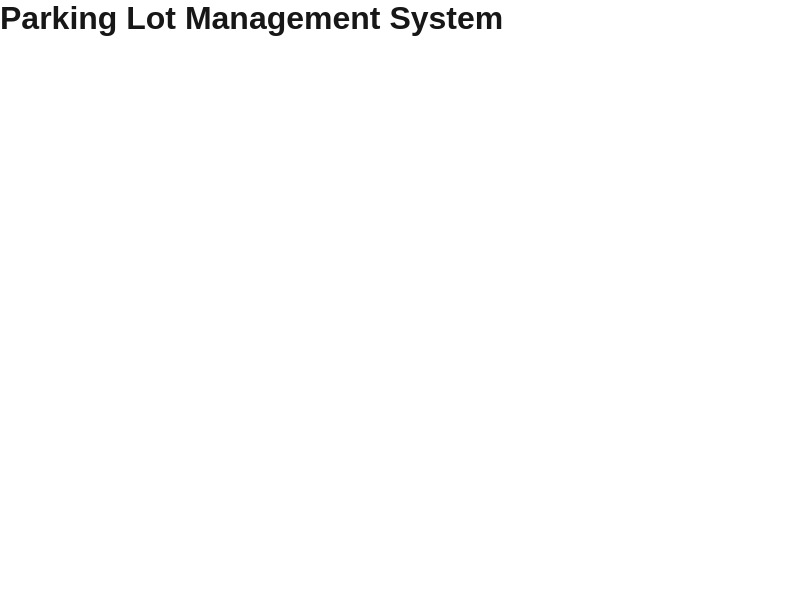
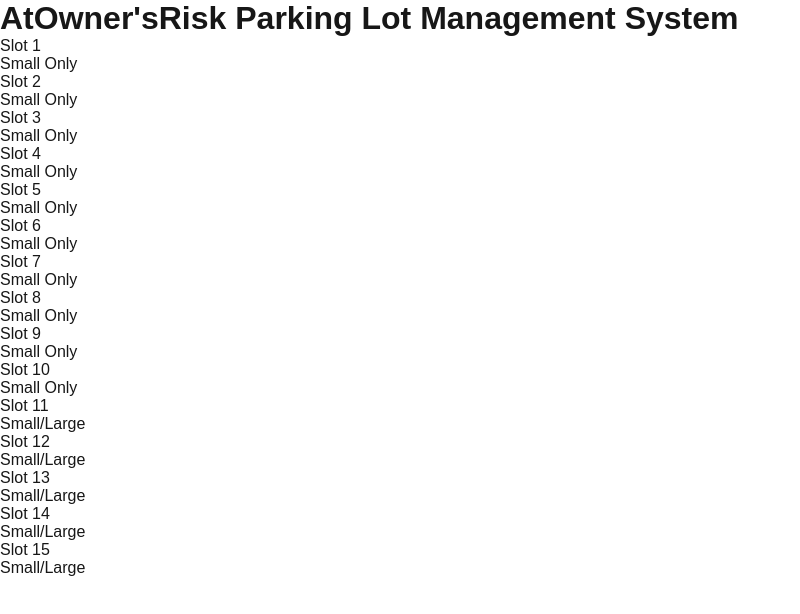
Before and after one commit to Prud3266/parking-lot-system, a Next.js app: page / in a window 1280 px wide. Shown: the top 614 px of the page, without its empty margins (0-800 px from the left). Built offline with nearby package versions, Linux system fonts and the light colour scheme.

Commit message:
Adding 15 parking slots

```diff
--- a/src/app/page.js
+++ b/src/app/page.js
@@ -1,12 +1,32 @@
-// File: src/app/page.js
+"use client"
+import './globals.css';
+import { useState } from 'react';
 
-import './globals.css';
+const TOTAL_SLOTS = 15;
 
 export default function HomePage() {
+  const [slots, setSlots] = useState(
+    Array.from({ length: TOTAL_SLOTS }, (_, i) => ({
+      id: i + 1,
+      type: i < 10 ? 'small' : 'both',
+      isBooked: false
+    }))
+  );
+
   return (
     <main className="container">
-      <h1>Parking Lot Management System</h1>
-
+      <h1>AtOwner'sRisk Parking Lot Management System</h1>
+      <div className="grid">
+        {slots.map((slot) => (
+          <div
+            key={slot.id}
+            className={`slot ${slot.isBooked ? 'booked' : 'free'} ${slot.type}`}
+          >
+            <p>Slot {slot.id}</p>
+            <p>{slot.type === 'small' ? 'Small Only' : 'Small/Large'}</p>
+          </div>
+        ))}
+      </div>
     </main>
   );
 }
```
